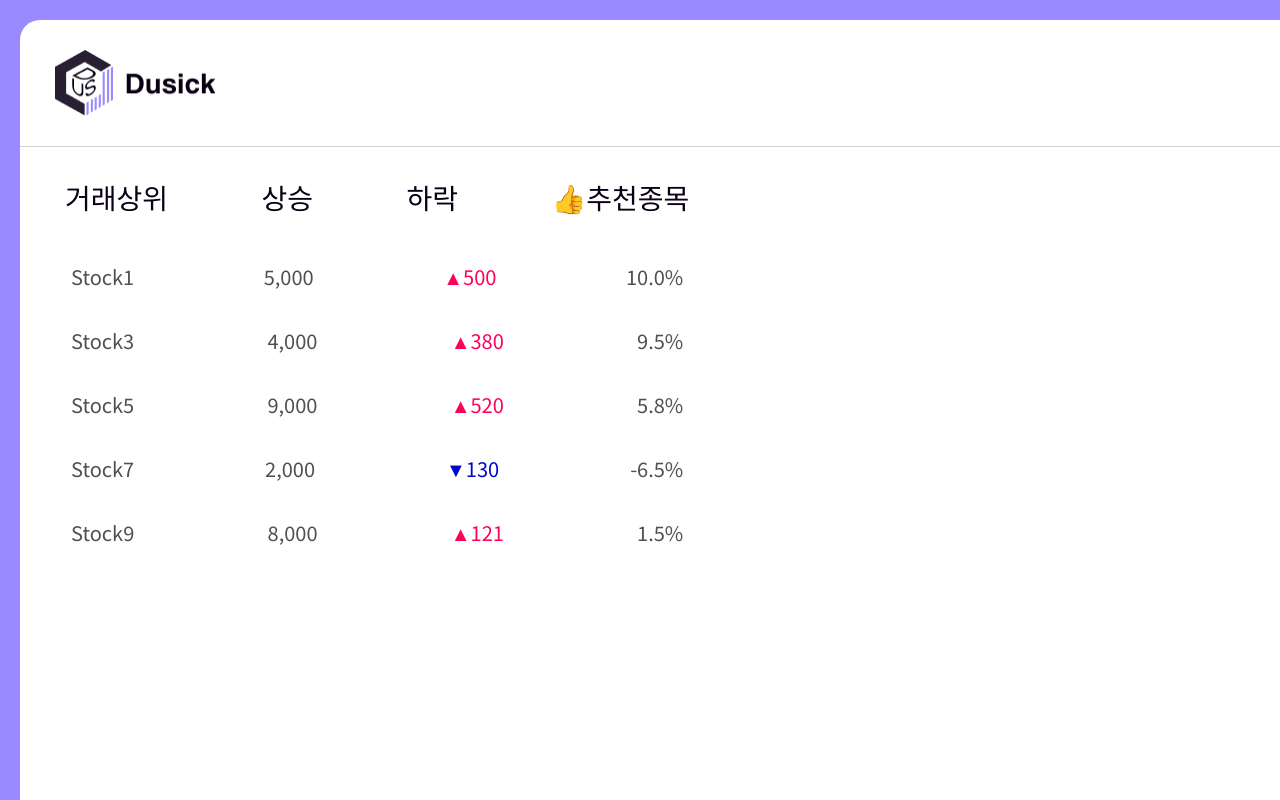
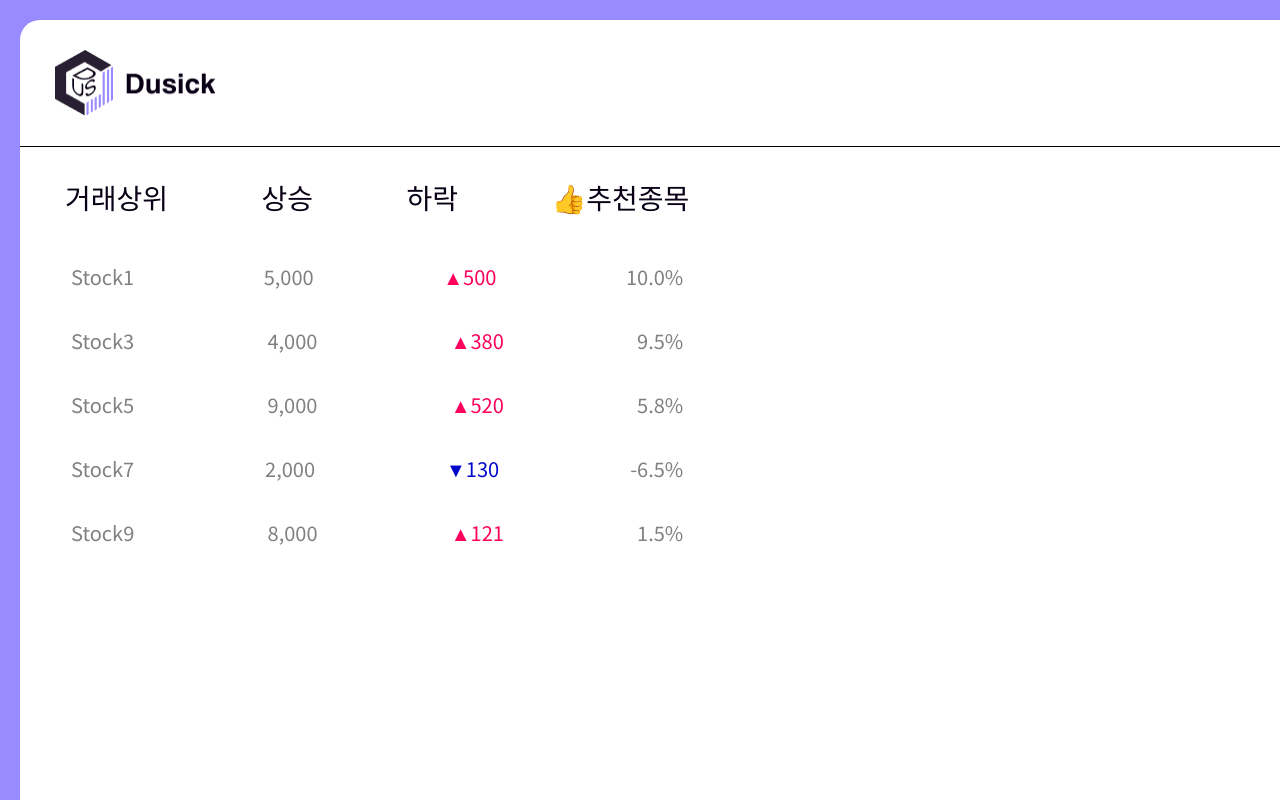
Before and after one commit to WonDuJin/Dusick-Project-A, a React (Create React App) app: page / in a window 1280 px wide. Shown: the top 800 px of the page. Built offline with nearby package versions, Linux system fonts and the light colour scheme.

Commit message:
back에서 명칭 구분하기 쉽도록 이름 변경 & react components Css 만들어서 css설정 모듈화작업

```diff
--- a/src/components/Headers.tsx
+++ b/src/components/Headers.tsx
@@ -1,48 +1,49 @@
-import styled from 'styled-components';
+// import styled from 'styled-components';
+import './components.css'
 
-const HeaderSet = styled.header`
-  width: 100%;
-  height: 127px;
-  padding: 0 35px;
-  display: flex;
-  align-items: center;
-  justify-content: space-between;
-  border-bottom: 1px solid ${(props) => props.theme.color.l_gray};
-  & > img {
-    width: 161px;
-    height: 66.4px;
-  }
-  & > div {
-    position: relative;
-    & > span {
-      width: 11px;
-      height: 6.5px;
-      background: url('./assets/Direction.png') center/cover no-repeat;
-      position: absolute;
-      right: 15px;
-      top: 22px;
-    }
-    & > select {
-      width: 113px;
-      height: 50px;
-      padding: 0 15px;
-      border-radius: 30px;
-      color: ${(props) => props.theme.color.gray};
-      font-size: ${(props) => props.theme.fontSize.font_18};
-      font-weight: ${(props) => props.theme.fontWeight.DemiLight};
-      border: 1px solid ${(props) => props.theme.color.m_gray};
-      appearance: none;
-      &:active,
-      &:focus {
-        outline: none;
-      }
-      & > option {
-        font-size: ${(props) => props.theme.fontSize.font_18};
-        font-weight: ${(props) => props.theme.fontWeight.DemiLight};
-      }
-    }
-  }
-`;
+// const HeaderSet = styled.header`
+//   width: 100%;
+//   height: 127px;
+//   padding: 0 35px;
+//   display: flex;
+//   align-items: center;
+//   justify-content: space-between;
+//   border-bottom: 1px solid ${(props) => props.theme.color.l_gray};
+//   & > img {
+//     width: 161px;
+//     height: 66.4px;
+//   }
+//   & > div {
+//     position: relative;
+//     & > span {
+//       width: 11px;
+//       height: 6.5px;
+//       background: url('./assets/Direction.png') center/cover no-repeat;
+//       position: absolute;
+//       right: 15px;
+//       top: 22px;
+//     }
+//     & > select {
+//       width: 113px;
+//       height: 50px;
+//       padding: 0 15px;
+//       border-radius: 30px;
+//       color: ${(props) => props.theme.color.gray};
+//       font-size: ${(props) => props.theme.fontSize.font_18};
+//       font-weight: ${(props) => props.theme.fontWeight.DemiLight};
+//       border: 1px solid ${(props) => props.theme.color.m_gray};
+//       appearance: none;
+//       &:active,
+//       &:focus {
+//         outline: none;
+//       }
+//       & > option {
+//         font-size: ${(props) => props.theme.fontSize.font_18};
+//         font-weight: ${(props) => props.theme.fontWeight.DemiLight};
+//       }
+//     }
+//   }
+// `;
 
 interface outProps {
   getStockType: (Type: string) => void;
@@ -57,8 +58,8 @@ const Header: React.FunctionComponent<outProps> = ({ getStockType }) => {
 
   return (
     <>
-      <HeaderSet>
-        <img src='./assets/Logo.png' alt='logo'></img>
+      <div className="header">
+        <img className='' src='./assets/Logo.png' alt='logo'></img>
         <div>
           <select onChange={Typeget}>
             <option value={'kospi'}>KOSPI</option>
@@ -66,7 +67,7 @@ const Header: React.FunctionComponent<outProps> = ({ getStockType }) => {
           </select>
           <span></span>
         </div>
-      </HeaderSet>
+      </div>
     </>
   );
 };
--- a/src/components/Layout.tsx
+++ b/src/components/Layout.tsx
@@ -3,17 +3,17 @@ import { useState, useEffect } from 'react';
 import Header from './Headers';
 import Section1 from './Section1';
 
-const Main = styled.main`
-  width: 100%;
-  height: 964px;
-  background-color: #fff;
-  border-radius: 20px;
-  overflow: hidden;
-  & > div {
-    display: flex;
-    justify-content: space-between;
-  }
-`;
+// const Main = styled.main`
+//   width: 100%;
+//   height: 964px;
+//   background-color: #fff;
+//   border-radius: 20px;
+//   overflow: hidden;
+//   & > div {
+//     display: flex;
+//     justify-content: space-between;
+//   }
+// `;
 
 interface DummyData {
   name: string;
@@ -118,7 +118,7 @@ const Layout = () => {
   ];
   return (
     <>
-      <Main>
+      <div className='main'>
         <Header getStockType={getStockType}></Header>
         <div>
           {StockType === 'kospi' ? (
@@ -127,7 +127,7 @@ const Layout = () => {
             <Section1 data={Dummys2}></Section1>
           )}
         </div>
-      </Main>
+      </div>
     </>
   );
 };
--- a/src/components/Section1.tsx
+++ b/src/components/Section1.tsx
@@ -4,44 +4,44 @@ import { ButtonSetPurle } from '../common/ButtonPurple';
 import { DummyArr } from './Layout';
 import theme, { Theme } from '../Theme/theme';
 
-const Section1Set = styled.section`
-  width: 38%;
-  height: 838px;
-  background-color: #fff;
-  padding: 25px 35px;
-  & > div:nth-child(1) {
-    width: 100%;
-    display: flex;
-    align-items: center;
-    justify-content: space-between;
-  }
-  & > div:nth-child(2) {
-    width: 100%;
-    display: flex;
-    flex-direction: column;
-    align-items: center;
-    justify-content: space-between;
-    padding: 40px 0;
-    & > div {
-      width: 95%;
-      display: flex;
-      align-items: center;
-      justify-content: space-between;
-      margin-bottom: 35px;
-      & > span {
-        font-size: ${(props) => props.theme.fontSize.font_20};
-        color: ${(props) => props.theme.color.d_gray};
-      }
-    }
-  }
-`;
+// const Section1Set = styled.section`
+//   width: 38%;
+//   height: 838px;
+//   background-color: #fff;
+//   padding: 25px 35px;
+//   & > div:nth-child(1) {
+//     width: 100%;
+//     display: flex;
+//     align-items: center;
+//     justify-content: space-between;
+//   }
+//   & > div:nth-child(2) {
+//     width: 100%;
+//     display: flex;
+//     flex-direction: column;
+//     align-items: center;
+//     justify-content: space-between;
+//     padding: 40px 0;
+//     & > div {
+//       width: 95%;
+//       display: flex;
+//       align-items: center;
+//       justify-content: space-between;
+//       margin-bottom: 35px;
+//       & > span {
+//         font-size: ${(props) => props.theme.fontSize.font_20};
+//         color: ${(props) => props.theme.color.d_gray};
+//       }
+//     }
+//   }
+// `;
 
 const Section1 = ({ data }: { data: DummyArr }) => {
   const [active, setActive] = useState<string>('active');
   const menus: string[] = ['거래상위', '상승', '하락', '👍추천종목'];
   return (
     <>
-      <Section1Set>
+      <div className='section'>
         <div>
           {menus.map((value, index) => {
             return <ButtonSetPurle key={index}>{value}</ButtonSetPurle>;
@@ -82,7 +82,7 @@ const Section1 = ({ data }: { data: DummyArr }) => {
             );
           })}
         </div>
-      </Section1Set>
+      </div>
     </>
   );
 };
--- /dev/null
+++ b/src/components/components.css
@@ -0,0 +1,92 @@
+
+/*Layout*/
+.main{
+width: 100%;
+height: 964px;
+background-color: #fff;
+border-radius: 20px;
+overflow: hidden;
+}
+.main > div{
+  display: flex;
+  justify-content: space-between;
+}
+
+/*Header*/
+.header{
+  width: 100%;
+  height: 127px;
+  padding: 0 35px;
+  display: flex;
+  align-items: center;
+  justify-content: space-between;
+  border-bottom: 1px solid;
+}
+.header > img{
+  width: 161px;
+  height: 66.4px;
+}
+.header > div {
+  position: relative;
+}
+.header > div > span{
+  width: 11px;
+  height: 6.5px;
+  background: url('../../public/assets/Direction.png') center/cover no-repeat;
+  position: absolute;
+  right: 15px;
+  top: 22px;
+}
+.header > div > select{
+  width: 113px;
+      height: 50px;
+      padding: 0 15px;
+      border-radius: 30px;
+      color: #808080;
+      font-size: 18px;
+      font-weight: DemiLight;
+      border: 1px solid ;
+      appearance: none;
+}
+.header > div > select:active
+.header > div > select:focus{
+  outline: none;
+}
+.header > div > select > option{
+  font-size: 18px;
+  font-weight: DemiLight;
+}
+
+
+/*Section*/
+.section{
+  width: 38%;
+  height: 838px;
+  background-color: #fff;
+  padding: 25px 35px;
+}
+.section > div:nth-child(1){
+  width: 100%;
+  display: flex;
+  align-items: center;
+  justify-content: space-between;
+}
+.section > div:nth-child(2){
+  width: 100%;
+  display: flex;
+  flex-direction: column;
+  align-items: center;
+  justify-content: space-between;
+  padding: 40px 0;
+}
+.section > div:nth-child(2) > div{
+  width: 95%;
+  display: flex;
+  align-items: center;
+  justify-content: space-between;
+  margin-bottom: 35px;
+}
+.section > div:nth-child(2) > div > span {
+  font-size: 20px;
+  color: #808080;
+}
```
Also changed, not shown: 2 other files (tests, documents, lock files or other folders).
